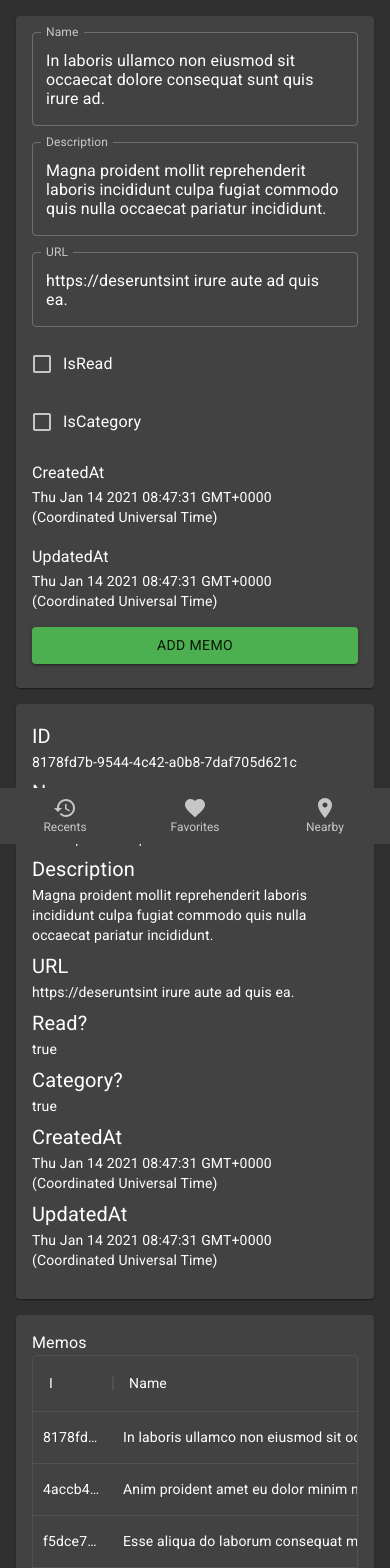
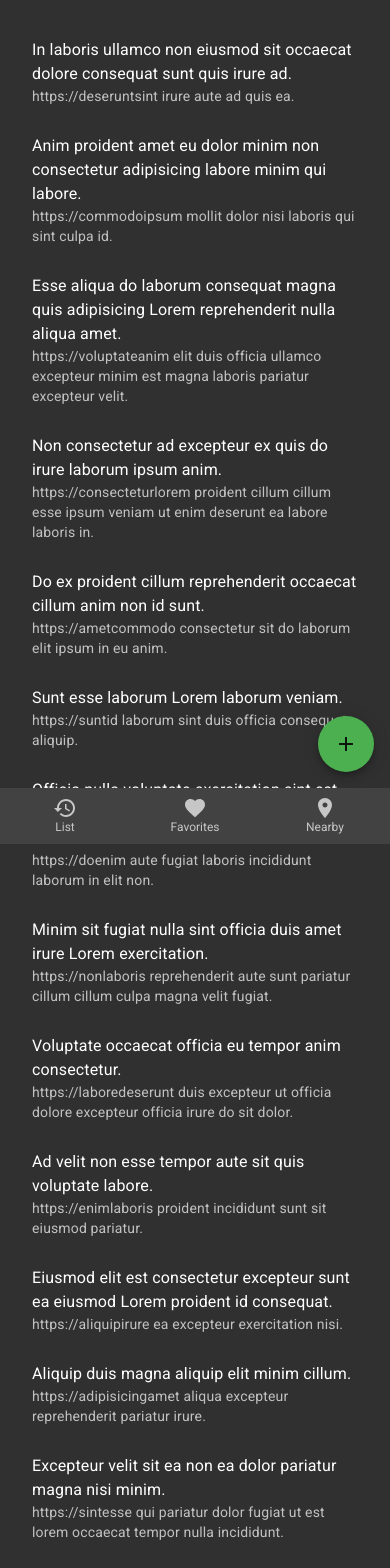
Before and after one commit to j4rvis/memento-admin, a React (Create React App) app: page / in a window 390 px wide. Shown: the top 1568 px of the page. Built offline with nearby package versions, Linux system fonts and the light colour scheme.

Commit message:
Build of simplified structure

```diff
--- a/src/App.tsx
+++ b/src/App.tsx
@@ -1,12 +1,14 @@
-import React, { useContext } from 'react'
+import React, { memo, useContext } from 'react'
 import { MemoDataGrid } from './components/MemoDataGrid';
 import { MemoForm } from './components/MemoForm';
 import { MemoView } from './components/MemoView';
+import { IMemo as Memo} from "./models/Memo";
 import { MemoContext, MemoContextProvider } from "./context/MemoContextProvider";
-import { Box, BottomNavigation, BottomNavigationAction, Fab, Card, CardContent } from '@material-ui/core';
-import { Restore, Favorite, LocationOn, Add} from '@material-ui/icons';
+import { Box, BottomNavigation, BottomNavigationAction,
+  Fab, Dialog, AppBar, Button, Typography, IconButton,
+  Toolbar, List, ListItem, ListItemText, useMediaQuery } from '@material-ui/core';
+import { Restore, Favorite, LocationOn, Add, Close as CloseIcon} from '@material-ui/icons';
 import { makeStyles, useTheme, Theme, createStyles } from '@material-ui/core/styles';
-
 
 const BOTTOM_NAV_HEIGHT = 56;
 const useStyles = makeStyles((theme: Theme) =>
@@ -20,11 +22,20 @@ const useStyles = makeStyles((theme: Theme) =>
       },
       paddingBottom: theme.spacing(2) + BOTTOM_NAV_HEIGHT
     },
+    appBar: {
+      position: 'relative',
+    },
+    title: {
+      marginLeft: theme.spacing(2),
+      flex: 1,
+    },
     fab: {
-      display: 'none',
       position: 'fixed',
       bottom: theme.spacing(2) + BOTTOM_NAV_HEIGHT,
       right: theme.spacing(2),
+    },
+    detailViewContent: {
+      padding: theme.spacing(2)
     },
     bottomNav: {
       position: 'fixed',
@@ -36,26 +47,88 @@ const useStyles = makeStyles((theme: Theme) =>
   }),
 );
 
+
 const App = () => {
   const classes = useStyles();
   const {state, dispatch} = useContext(MemoContext)
+  const [detailViewOpen, setDetailViewOpen] = React.useState(false);
+  const [addMemoOpen, setAddMemoOpen] = React.useState(false);
+  const [focussedMemo, setFocussedMemo] = React.useState({} as Memo)
+  const theme = useTheme();
+  const fullScreen = useMediaQuery(theme.breakpoints.down('sm'));
+
+  const gridItemClickHandler = (memo: Memo) => {
+    setDetailViewOpen(true);
+    // get Memo from context for updates
+    const item = state.filter(item => item.id === memo.id)
+    setFocussedMemo(item[0])
+  }
+
+  const handleClose = () => {setDetailViewOpen(false)}
+
+  const handleAddMemoClose = () => {setAddMemoOpen(false)}
+
+  const memoList = (memos: Memo[]) => {
+    return memos.map(memo => {
+      const itemClickHandler = () => {
+        setDetailViewOpen(true);
+        // get Memo from context for updates
+        // const item = state.filter(item => item.id === memo.id)
+        setFocussedMemo(memo)
+      }
+      return (
+        <ListItem button onClick={itemClickHandler}>
+          <ListItemText primary={memo.name} secondary={memo.url}/>
+        </ListItem>
+      )
+    })
+  }
+
   return (
     <MemoContextProvider>
+      <Dialog fullScreen={fullScreen} open={detailViewOpen} onClose={handleClose}>
+        <AppBar className={classes.appBar}>
+          <Toolbar>
+            <IconButton edge="start" color="inherit" onClick={handleClose} aria-label="close">
+              <CloseIcon />
+            </IconButton>
+            <Typography variant="h6" className={classes.title}>
+              {focussedMemo.name}
+            </Typography>
+          </Toolbar>
+        </AppBar>
+        <Box className={classes.detailViewContent}>
+          <MemoView memo={focussedMemo}/>
+        </Box>
+      </Dialog>
+      <Dialog fullScreen={fullScreen} open={addMemoOpen} onClose={handleAddMemoClose}>
+        <AppBar className={classes.appBar}>
+          <Toolbar>
+            <IconButton edge="start" color="inherit" onClick={handleAddMemoClose} aria-label="close">
+              <CloseIcon />
+            </IconButton>
+            <Typography variant="h6" className={classes.title}>
+              Add Memo
+            </Typography>
+          </Toolbar>
+        </AppBar>
+        <Box className={classes.detailViewContent}>
+          <MemoForm />
+        </Box>
+      </Dialog>
       <Box className={classes.root}>
-        <MemoForm prefilledMemo={state[0]}/>
-        <Card>
-          <CardContent>
-            <MemoView memo={state[0]}/>
-          </CardContent>
-        </Card>
-        <MemoDataGrid />
+        <List>
+          {memoList(state)}
+        </List>
+        {/* <MemoDataGrid onClick={gridItemClickHandler}/> */}
+        {/* <MemoForm prefilledMemo={state[0]}/> */}
       </Box>
       <BottomNavigation className={classes.bottomNav} showLabels >
-        <BottomNavigationAction label="Recents" icon={<Restore />} />
+        <BottomNavigationAction label="List" icon={<Restore />} />
         <BottomNavigationAction label="Favorites" icon={<Favorite />} />
         <BottomNavigationAction label="Nearby" icon={<LocationOn />} />
       </BottomNavigation>
-      <Fab className={classes.fab} color="primary" aria-label="add">
+      <Fab className={classes.fab} color="primary" aria-label="add" onClick={() => setAddMemoOpen(true)}>
         <Add />
       </Fab>
     </MemoContextProvider>
--- a/src/components/MemoDataGrid.tsx
+++ b/src/components/MemoDataGrid.tsx
@@ -14,7 +14,11 @@ const useStyles = makeStyles((theme: Theme) =>
   })
 )
 
-export const MemoDataGrid = () => {
+type ItemHandler = {
+  onClick: (memo: Memo) => void
+}
+
+export const MemoDataGrid = ({onClick}: ItemHandler) => {
   const classes = useStyles()
   const {state, dispatch} = useContext(MemoContext)
 
@@ -26,10 +30,10 @@ export const MemoDataGrid = () => {
   };
 
   const columns: ColDef[] = [
-    { field: 'id', headerName: 'ID', width: 80 },
     { field: 'name', headerName: 'Name', width: 320 },
     { field: 'description', headerName: 'Description', width: 400 },
     { field: 'url', headerName: 'URL', width: 240 },
+    { field: 'id', headerName: 'ID', width: 80 },
     { field: 'isRead', headerName: 'Read?', width: 80, renderCell: (params:ValueFormatterParams) => (
       params.value ? <CheckBox /> : <CheckBoxOutlineBlank />
     )},
@@ -54,7 +58,7 @@ export const MemoDataGrid = () => {
   })
 
   const rowClicked = (param: RowParams) => {
-    alert(param.data.id)
+    onClick(param.data as Memo)
   }
 
   return (
```
